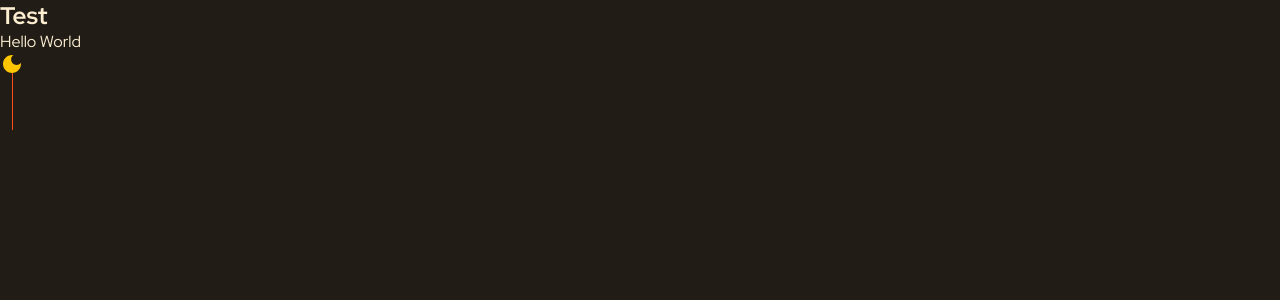
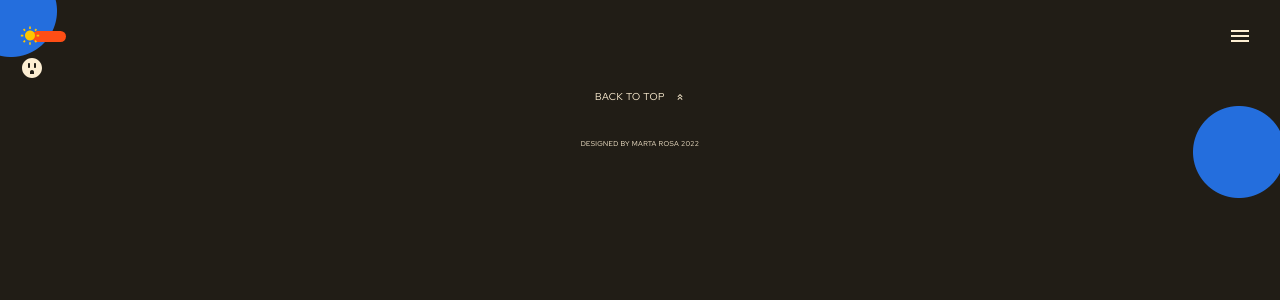
Before and after one commit to rartamosa/portfolio, a React (Create React App) app: page / in a window 1280 px wide. Shown: the top 300 px of the page. Built offline with nearby package versions, Linux system fonts and the light colour scheme.

Commit message:
Added screen layout

```diff
--- a/src/App.js
+++ b/src/App.js
@@ -3,7 +3,8 @@ import { ThemeProvider } from "styled-components";
 
 import { darkTheme, lightTheme } from "./theme";
 import GlobalStyles from "./global";
-import Toggle from "./components/Toggle";
+
+import ScreenLayout from "./components/ScreenLayout";
 
 const App = () => {
   const [theme, setTheme] = useState("dark");
@@ -20,9 +21,10 @@ const App = () => {
     <>
       <ThemeProvider theme={theme === "dark" ? darkTheme : lightTheme}>
         <GlobalStyles />
-        <h2>Test</h2>
-        <div>Hello World</div>
-        <Toggle onThemeToggle={handleThemeToggle} />
+        <ScreenLayout
+          onThemeToggle={handleThemeToggle}
+          theme={theme}
+        ></ScreenLayout>
       </ThemeProvider>
     </>
   );
--- /dev/null
+++ b/src/components/Footer.js
@@ -0,0 +1,18 @@
+import React from "react";
+
+import KeyboardDoubleArrowUpIcon from "@mui/icons-material/KeyboardDoubleArrowUp";
+
+const Footer = () => {
+  return (
+    <div className="footer-container">
+      <div className="footer-container__top">
+        <p className="footer-container__top-text">back to top</p>
+        <KeyboardDoubleArrowUpIcon sx={{ width: "10px" }} />
+      </div>
+      <p className="footer-container__author">designed by Marta Rosa 2022</p>
+      <div className="footer-container__blue-circle"></div>
+    </div>
+  );
+};
+
+export default Footer;
--- /dev/null
+++ b/src/components/Header.js
@@ -0,0 +1 @@
+import React from "react";
--- /dev/null
+++ b/src/components/MobileMenu.js
@@ -0,0 +1,92 @@
+import React, { useState } from "react";
+import IconButton from "@mui/material/IconButton";
+import Menu from "@mui/material/Menu";
+import MenuItem from "@mui/material/MenuItem";
+import { styled } from "@mui/material/styles";
+
+import MenuIcon from "@mui/icons-material/Menu";
+
+import {
+  DARK_BACKGROUND_COLOR,
+  DARK_FONT_COLOR,
+  PRIMARY_ACCENT_COLOR,
+} from "./utils/commons";
+
+export default function MobileMenu() {
+  const [anchorEl, setAnchorEl] = useState(null);
+  const open = Boolean(anchorEl);
+  const handleClick = (event) => {
+    setAnchorEl(event.currentTarget);
+  };
+  const handleClose = () => {
+    setAnchorEl(null);
+  };
+
+  return (
+    <div>
+      <IconButton
+        id="basic-button"
+        aria-controls={open ? "basic-menu" : undefined}
+        aria-haspopup="true"
+        aria-expanded={open ? "true" : undefined}
+        onClick={handleClick}
+      >
+        <MenuButton />
+      </IconButton>
+      <MenuMobile
+        id="basic-menu"
+        anchorEl={anchorEl}
+        open={open}
+        onClose={handleClose}
+        MenuListProps={{
+          "aria-labelledby": "basic-button",
+        }}
+      >
+        <MenuElement onClick={handleClose}>home</MenuElement>
+        <MenuElement onClick={handleClose}>projects</MenuElement>
+        <MenuElement onClick={handleClose}>contact</MenuElement>
+      </MenuMobile>
+    </div>
+  );
+}
+
+export const MenuButton = styled(MenuIcon)(() => ({
+  color: DARK_FONT_COLOR,
+  width: "24px",
+  "& .MuiButtonBase-root": {
+    position: "absolute",
+    right: "0",
+  },
+}));
+
+export const MenuElement = styled(MenuItem)(() => ({
+  color: DARK_FONT_COLOR,
+  fontFamily: "Red Hat Display, sans-serif",
+  textTransform: "uppercase",
+  fontWeight: "700",
+  fontSize: "15px",
+  lineHeight: "20px",
+  letterSpacing: "0.15em",
+  justifyContent: "end",
+  padding: "0",
+  minHeight: "20px",
+  marginBottom: "20px",
+}));
+
+export const MenuMobile = styled(Menu)(() => ({
+  "& .MuiList-root": {
+    backgroundColor: DARK_BACKGROUND_COLOR,
+    width: "240px",
+    padding: "0 21px 7px 0",
+    borderBottom: `2px solid ${PRIMARY_ACCENT_COLOR}`,
+    borderRight: `2px solid ${PRIMARY_ACCENT_COLOR}`,
+    boxShadow: `3px 1px 0px 1px ${PRIMARY_ACCENT_COLOR}`,
+    borderRadius: "20px 0px 20px 20px",
+  },
+  "& .MuiList-root li:last-of-type": {
+    margin: "0",
+  },
+  "& .MuiPaper-root": {
+    backgroundColor: "transparent",
+  },
+}));
--- /dev/null
+++ b/src/components/ScreenLayout.js
@@ -0,0 +1,24 @@
+import React from "react";
+import { Outlet } from "@mui/icons-material";
+
+import MobileMenu from "./MobileMenu";
+import Toggle from "./Toggle";
+import Footer from "./Footer";
+
+const ScreenLayout = ({ onThemeToggle, theme }) => {
+  return (
+    <div className="layout-container">
+      <div className="layout-container__blue-circle"></div>
+      <div className="layout-container__mobile-menu">
+        <Toggle onThemeToggle={onThemeToggle} theme={theme} />
+        <MobileMenu />
+      </div>
+
+      <Outlet />
+
+      <Footer />
+    </div>
+  );
+};
+
+export default ScreenLayout;
--- a/src/components/Toggle.js
+++ b/src/components/Toggle.js
@@ -7,12 +7,17 @@ import Switch from "@mui/material/Switch";
 
 import { SECONDARY_ACCENT_COLOR, PRIMARY_ACCENT_COLOR } from "./utils/commons";
 
-const Toggle = ({ onThemeToggle }) => {
+const Toggle = ({ onThemeToggle, theme }) => {
   return (
     <ToggleButton
       onClick={onThemeToggle}
-      checkedIcon={<WbSunnyIcon />}
-      icon={<DarkModeIcon />}
+      checkedIcon={
+        <DarkModeIcon
+          sx={{ width: "20px", height: "32px", color: "#2a2d43" }}
+        />
+      }
+      icon={<WbSunnyIcon sx={{ width: "20px", height: "34px" }} />}
+      sx={{ color: "red" }}
     ></ToggleButton>
   );
 };
@@ -20,14 +25,17 @@ const Toggle = ({ onThemeToggle }) => {
 export default Toggle;
 
 export const ToggleButton = styled(Switch)(() => ({
-  height: "90px",
-  width: "25px",
+  height: "35px",
   "& span": {
     padding: "0",
     color: SECONDARY_ACCENT_COLOR,
+    // color: {theme === "dark" ? SECONDARY_ACCENT_COLOR : "#414361"},
   },
   "& .css-1yjjitx-MuiSwitch-track": {
     backgroundColor: PRIMARY_ACCENT_COLOR,
     opacity: "1",
   },
+  "& .css-1m9pwf3": {
+    backgroundColor: "#414361",
+  },
 }));
--- a/src/index.css
+++ b/src/index.css
@@ -8,9 +8,72 @@ body {
   font-family: "Red Hat Display", sans-serif;
   -webkit-font-smoothing: antialiased;
   -moz-osx-font-smoothing: grayscale;
+  overflow-x: hidden;
 }
 
 code {
   font-family: source-code-pro, Menlo, Monaco, Consolas, "Courier New",
     monospace;
 }
+
+/* SCREEN LAYOUT */
+.layout-container {
+  margin: 16px 20px 20px 20px;
+}
+
+.layout-container__blue-circle {
+  background-image: url(../public/assets/blue-circle.png);
+  width: 92px;
+  height: 92px;
+  background-size: contain;
+  position: absolute;
+  top: -35px;
+  left: -35px;
+}
+
+.layout-container__mobile-menu {
+  display: flex;
+  justify-content: space-between;
+  align-items: center;
+}
+
+/* FOOTER */
+.footer-container {
+  display: flex;
+  flex-direction: column;
+  align-items: center;
+  gap: 30px;
+  position: relative;
+}
+
+.footer-container__top {
+  display: flex;
+  align-items: center;
+  gap: 10px;
+}
+
+.footer-container__top-text {
+  text-transform: uppercase;
+  font-weight: 500;
+  font-size: 10px;
+  line-height: 12px;
+  letter-spacing: 0.05em;
+}
+
+.footer-container__author {
+  text-transform: uppercase;
+  font-weight: 300;
+  font-size: 7px;
+  line-height: 9px;
+  letter-spacing: 0.05em;
+}
+
+.footer-container__blue-circle {
+  background-image: url(../public/assets/blue-circle.png);
+  width: 92px;
+  height: 92px;
+  background-size: contain;
+  position: absolute;
+  right: -25px;
+  bottom: -50px;
+}
```
Also changed, not shown: public/assets/blue-circle.png (added).
